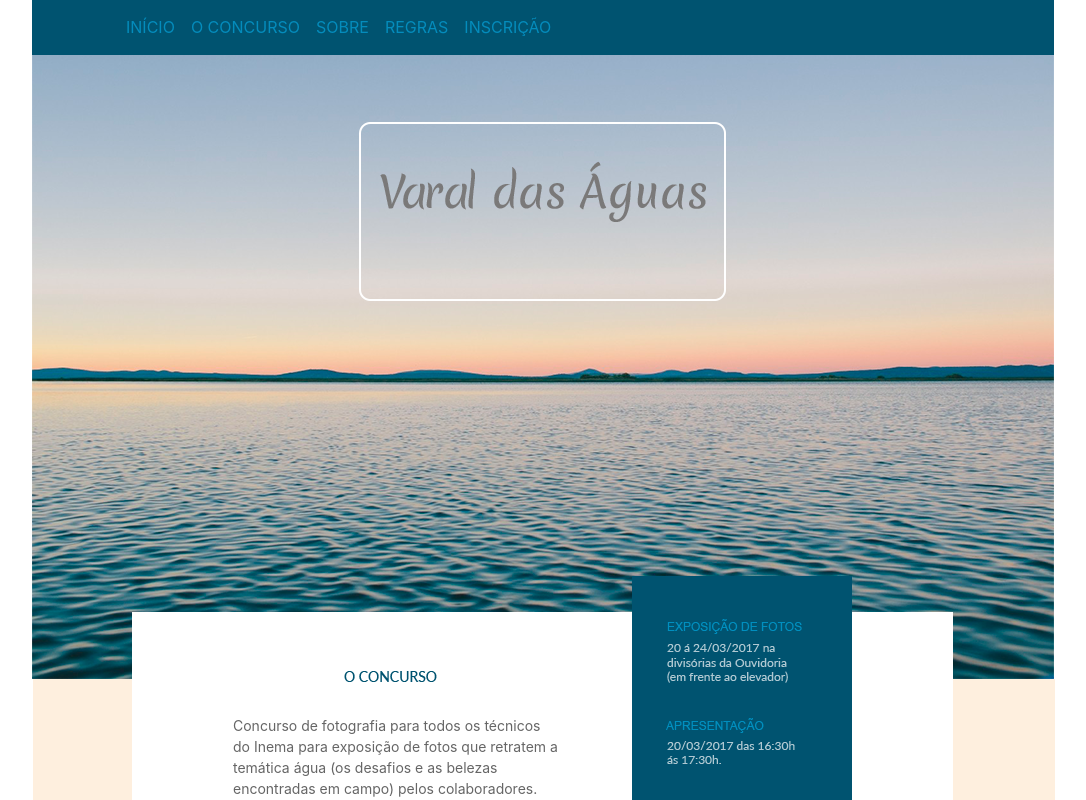
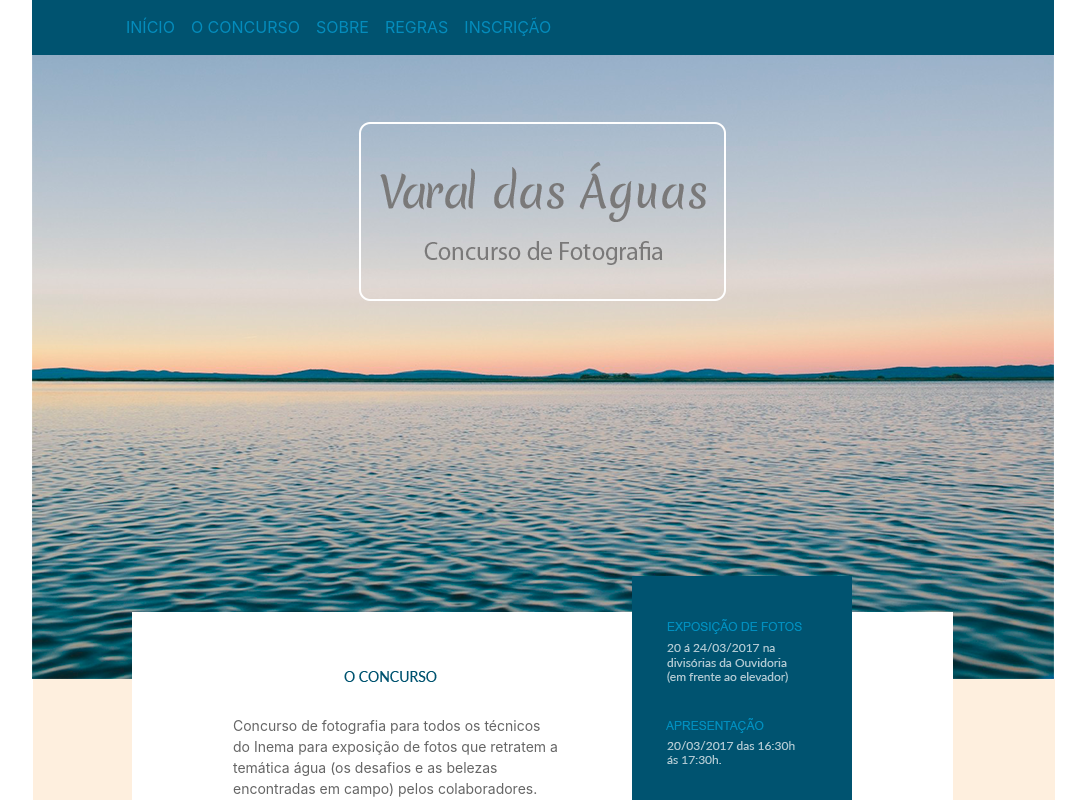
Before and after one commit to tarcisioaraujo/spa-varal-das-aguas, a Vue app: page / in a window 1280 px wide. Shown: the top 800 px of the page, without its empty margins (97-1183 px from the left). Built offline with nearby package versions, Linux system fonts and the light colour scheme.

Commit message:
Adiciona imagem 'Concurso de Fotografia' ao topo da página

```diff
--- a/src/pages/home/Home.vue
+++ b/src/pages/home/Home.vue
@@ -23,6 +23,7 @@
 		<div id="Concursodefotografia" style="color:#666666; font-size: 14px;">Concurso de fotografia para todos os técnicos do Inema para exposição de fotos que retratem a temática água (os desafios e as belezas encontradas em campo)  pelos colaboradores. Além de uma apresentação cultural com um artista de rua (poesia, musica, cordel) que aborde a temática água.</div>
 		<div id="Varaldasguas"><img src="../../assets/images/Varaldasguas.png"></div>
 		<div id="RoundedRectangle1cop"><img src="../../assets/images/RoundedRectangle1cop.png"></div>
+		<div id="Concursodefotografiarectangle"><img src="../../assets/images/ConcursodeFotografia.png"></div>
 	</div>
 </template>
 
--- a/static/css/styles.css
+++ b/static/css/styles.css
@@ -225,6 +225,16 @@
 	 z-index:21;
 }
 
+#Concursodefotografiarectangle
+{
+	 left: 391px;
+	 top: 239px;
+	 position: absolute;
+	 width: 239px;
+	 height: 24px;
+	 z-index:22;
+}
+
  #Varaldasguas
 {
 	 left: 347px;
```
